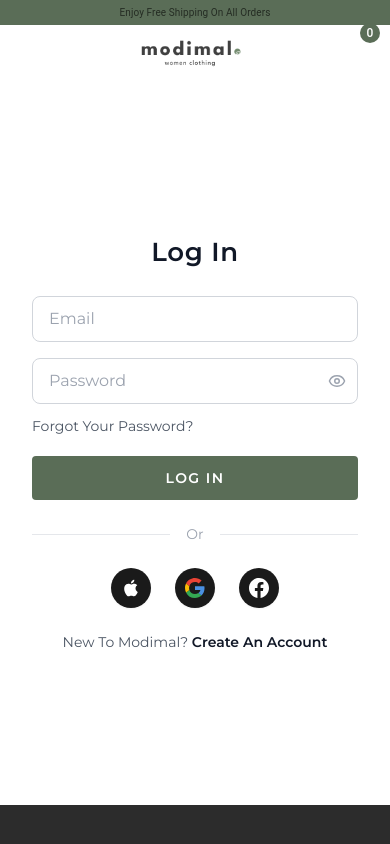
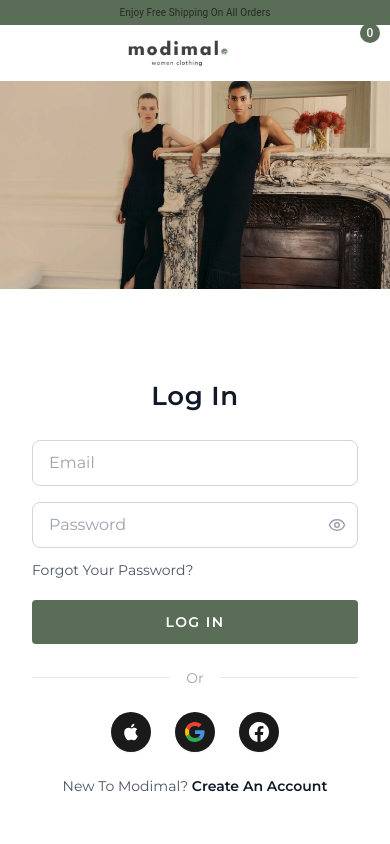
Before and after one commit to SGU-K22C4/CNLTHD26K1_Nhom9, a React (Vite) app in the folder ecommerce-frontend/: page /login in a window 390 px wide. Shown: the top 844 px of the page. Built offline with nearby package versions, Linux system fonts and the light colour scheme; some icons are missing.

Commit message:
feat: enhance login and registration pages with responsive hero images and navigation icons

```diff
--- a/ecommerce-frontend/src/modules/auth/pages/LoginPage.jsx
+++ b/ecommerce-frontend/src/modules/auth/pages/LoginPage.jsx
@@ -5,9 +5,18 @@ export default function LoginPage() {
   return (
     <Layout>
       {/* Two-column layout — same structure as RegisterPage */}
-      <div className="flex min-h-[calc(100vh-120px)]">
+      <div className="flex flex-col md:flex-row min-h-[calc(100vh-120px)]">
 
-        {/* Left — hero image (hidden on mobile) */}
+        {/* Mobile — hero image on top (visible only on mobile) */}
+        <div className="block md:hidden w-full h-52 sm:h-64 flex-shrink-0">
+          <img
+            src="/assets/images/hero-desktop.webp"
+            alt="Modimal fashion"
+            className="h-full w-full object-cover object-top"
+          />
+        </div>
+
+        {/* Desktop — hero image on the left (hidden on mobile) */}
         <div className="hidden md:block md:w-[42%] lg:w-[45%] xl:w-[48%] flex-shrink-0">
           <img
             src="/assets/images/hero-desktop.webp"
--- a/ecommerce-frontend/src/modules/auth/pages/RegisterPage.jsx
+++ b/ecommerce-frontend/src/modules/auth/pages/RegisterPage.jsx
@@ -8,9 +8,18 @@ export default function RegisterPage() {
   return (
     <Layout>
       {/* ── Two-column layout ──────────────────────────────────── */}
-      <div className="flex min-h-[calc(100vh-120px)]">
+      <div className="flex flex-col md:flex-row min-h-[calc(100vh-120px)]">
 
-        {/* Left — hero image (hidden on mobile) */}
+        {/* Mobile — hero image on top (visible only on mobile) */}
+        <div className="block md:hidden w-full h-52 sm:h-64 flex-shrink-0">
+          <img
+            src="/assets/images/hero-desktop.webp"
+            alt="Modimal fashion"
+            className="h-full w-full object-cover object-top"
+          />
+        </div>
+
+        {/* Desktop — hero image on the left (hidden on mobile) */}
         <div className="hidden md:block md:w-[42%] lg:w-[45%] xl:w-[48%] flex-shrink-0">
           <img
             src="/assets/images/hero-desktop.webp"
--- a/ecommerce-frontend/src/shared/components/layout/headers/navbar/MainNavBar.jsx
+++ b/ecommerce-frontend/src/shared/components/layout/headers/navbar/MainNavBar.jsx
@@ -5,14 +5,17 @@ import DesktopMenu from './DesktopMenu';
 import LogoMobileWebsite from './LogoMobileWebsite';
 import MenuOutlinedIcon from '@mui/icons-material/MenuOutlined';
 import { useState } from 'react';
+import { useNavigate } from 'react-router-dom';
 import SearchField from './SearchField';
 import NavigationDropMenuMobile from './NavigationDropMenuMobile';
 import BadgeNumberShopping from './BadgeNumberShopping';
 import FavoriteBorderOutlinedIcon from '@mui/icons-material/FavoriteBorderOutlined';
+import PersonOutlinedIcon from '@mui/icons-material/PersonOutlined';
 import CloseIcon from '@mui/icons-material/Close';
 
 function MainNavBar(props) {
   const { options, setIsHovered, setIsOpen } = props;
+  const navigate = useNavigate();
 
   // Temporarily hardcoded cart count (will be replaced with Redux later)
   const cartCount = 0;
@@ -97,6 +100,8 @@ function MainNavBar(props) {
             </Button>
           )}
           <FavoriteBorderOutlinedIcon sx={{ cursor: 'pointer' }} />
+          <PersonOutlinedIcon sx={{ cursor: 'pointer' }} onClick={() => navigate('/login')} />
+          <BadgeNumberShopping badgetItem={cartCount.toString()} handleOpenModal={handleOpenModal} />
         </Box>
 
         {/* Mobile Logo */}
@@ -106,6 +111,7 @@ function MainNavBar(props) {
 
         {/* Mobile Right Icons */}
         <Box sx={{ display: { xs: 'flex', md: 'none' }, gap: '9px' }}>
+          <PersonOutlinedIcon sx={{ cursor: 'pointer' }} onClick={() => navigate('/login')} />
           <FavoriteBorderOutlinedIcon sx={{ cursor: 'pointer' }} />
           <BadgeNumberShopping badgetItem={cartCount.toString()} handleOpenModal={handleOpenModal} />
         </Box>
```
